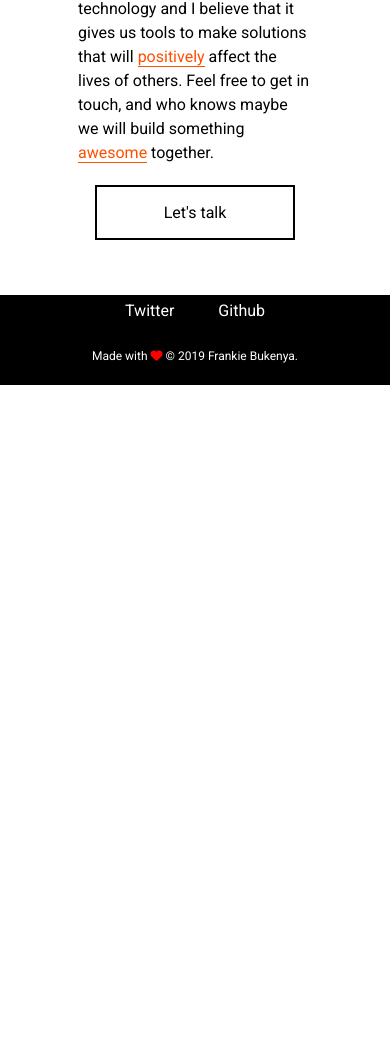
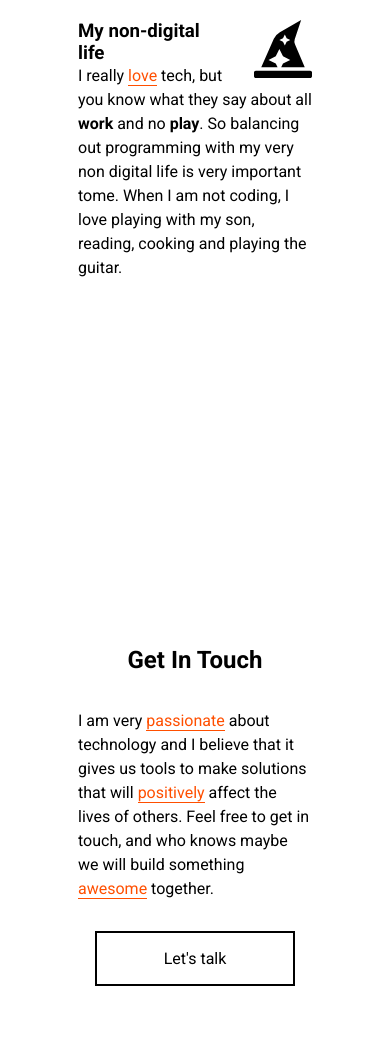
Before and after one commit to Frankie-B/frankie-bukenya-simple, a plain HTML site: page index.html in a window 390 px wide. Shown: the part 2121-3160 px from the top of the page. Before the commit the page ends 2506 px from the top, so only its background shows below. Drawn offline with Linux system fonts and the light colour scheme.

Commit message:
Adjust section heights

```diff
--- a/src/css/style.css
+++ b/src/css/style.css
@@ -312,16 +312,16 @@ p {
     height: 50px;
   }
 
-  .container {
-    height: 50%;
-  }
+  /* .container {
+    height: 90%;
+  } */
 
   .section-heading {
     font-size: 1.5rem;
   }
 
   #cta {
-    margin-top: 20px;
+    margin-top: 30px;
     margin-bottom: 50px;
   }
 }
```
